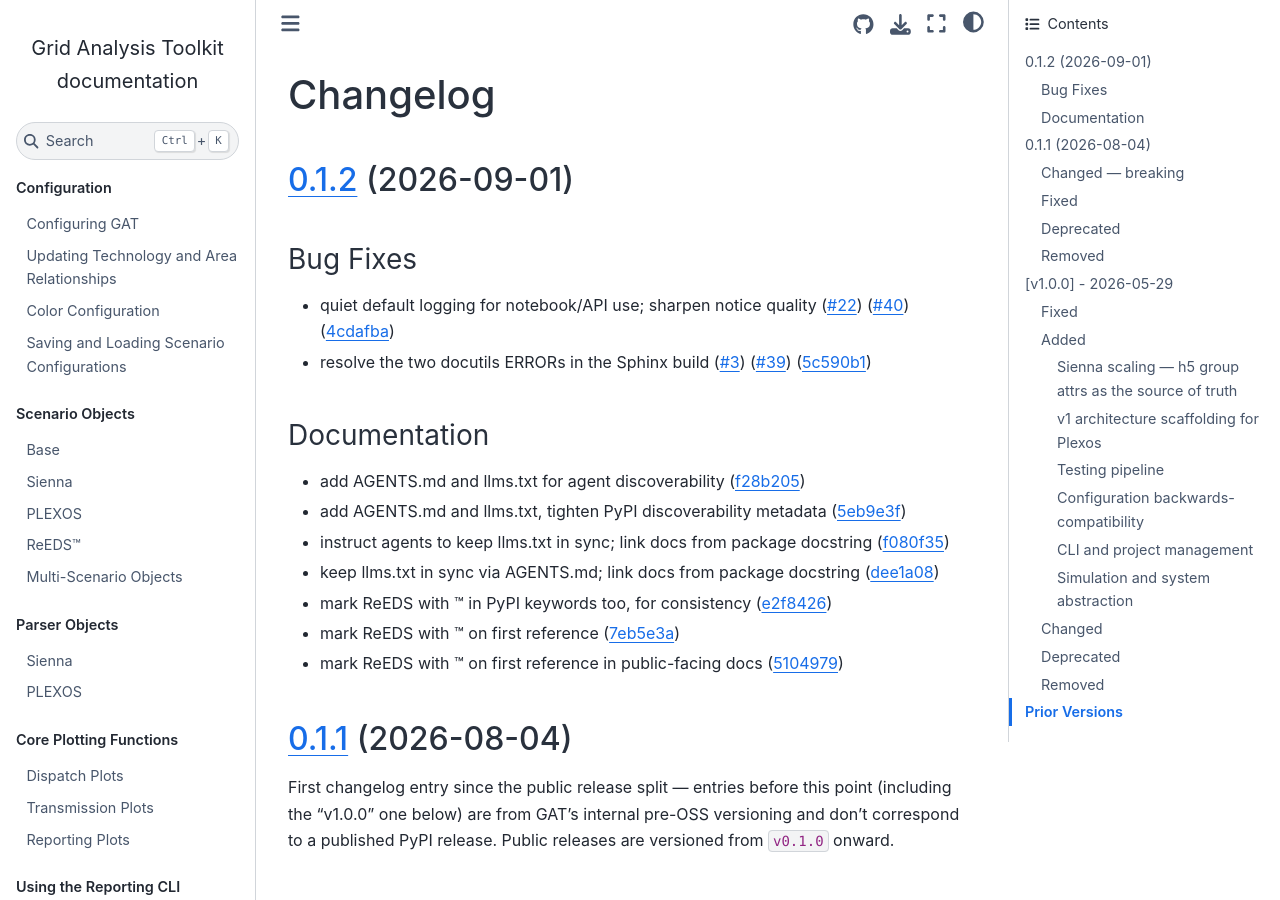
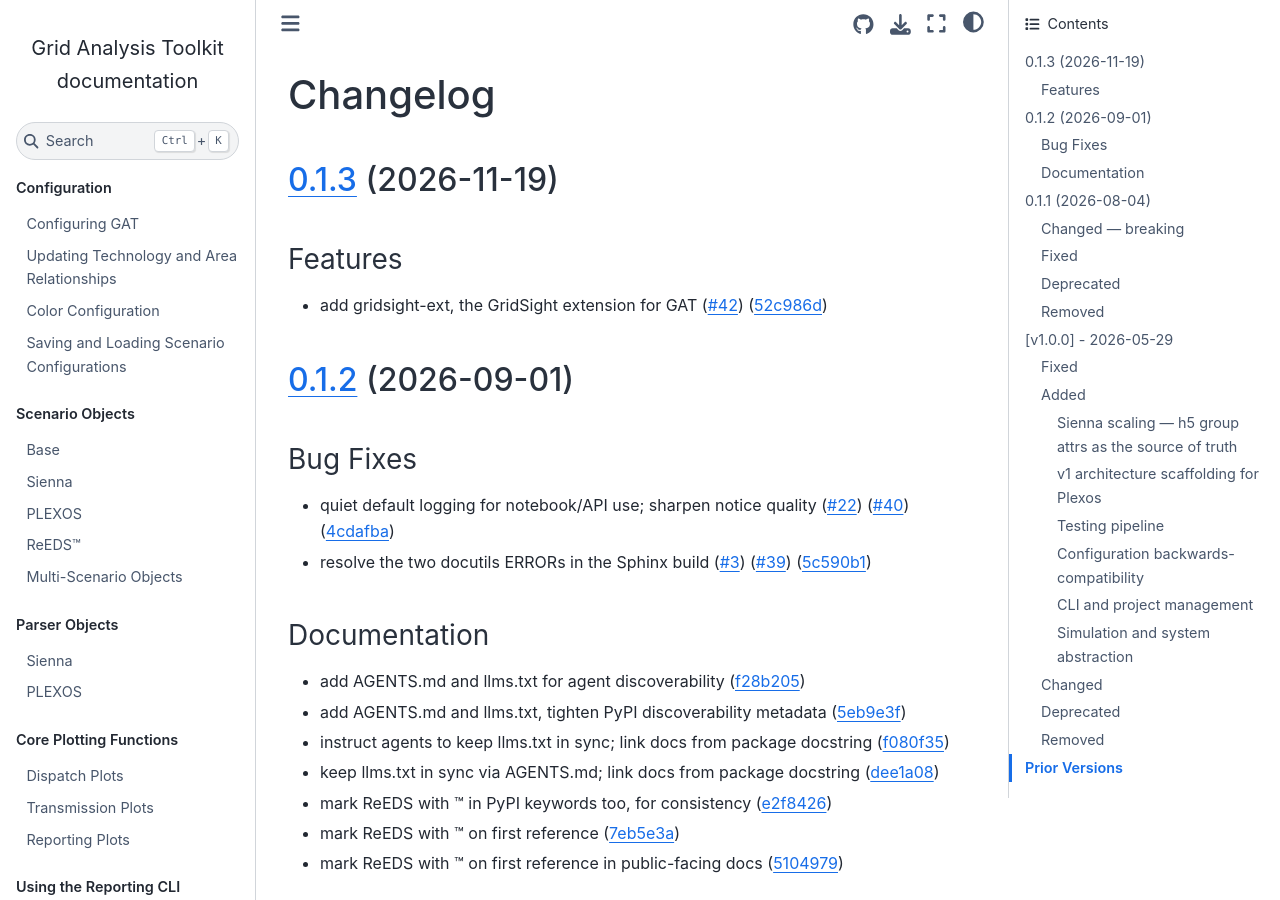
Before and after one commit to NatLabRockies/GridAnalysisToolkit, a Sphinx documentation site: the page built from docs/source/CHANGELOG.md, in a window 1280 px wide and 900 px high. Built offline with Sphinx 7.4.7 and the Sphinx Book theme 1.1.4, drawn with Linux system fonts in a browser that asks for light colours; pages that are not in the unit, such as notebooks, are missing from menus; the version number could not be read and is left out.

Commit message:
chore(main): release nlr-gat 0.1.3 (#43)
Co-authored-by: github-actions[bot] <41898282+github-actions[bot]@users.noreply.github.com>

```diff
--- a/docs/source/CHANGELOG.md
+++ b/docs/source/CHANGELOG.md
@@ -1,4 +1,11 @@
 # Changelog
+
+## [0.1.3](https://github.com/NatLabRockies/GridAnalysisToolkit/compare/nlr-gat-v0.1.2...nlr-gat-v0.1.3) (2026-11-19)
+
+
+### Features
+
+* add gridsight-ext, the GridSight extension for GAT ([#42](https://github.com/NatLabRockies/GridAnalysisToolkit/issues/42)) ([52c986d](https://github.com/NatLabRockies/GridAnalysisToolkit/commit/52c986db2d2309f5df237417761b3eeda52a20d4))
 
 ## [0.1.2](https://github.com/NatLabRockies/GridAnalysisToolkit/compare/nlr-gat-v0.1.1...nlr-gat-v0.1.2) (2026-09-01)
 
```
Also changed, not shown: .release-please-manifest.json.
